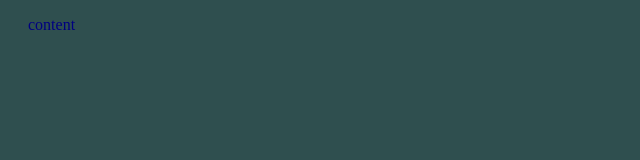
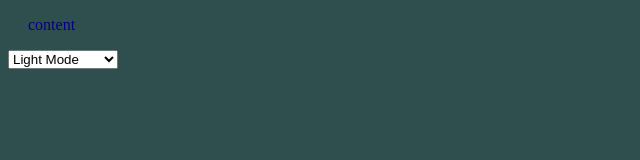
Before and after one commit to 0xySan/Web, a plain HTML site: page index.html in a window 1280 px wide. Shown: the whole page, without its empty margins (0-640 px from the left). Drawn offline with Linux system fonts and the light colour scheme.

Commit message:
changed it a bit

```diff
--- a/index.html
+++ b/index.html
@@ -9,5 +9,11 @@
             <p>
                 content
             </p>
+            <select>
+                <option>Light Mode</option>
+                <option>Dark Mode</option>
+                <option>Red Mode</option>
+                <option>Midnight Mode</option>
+            </select>
         </body>
     </html>
```
